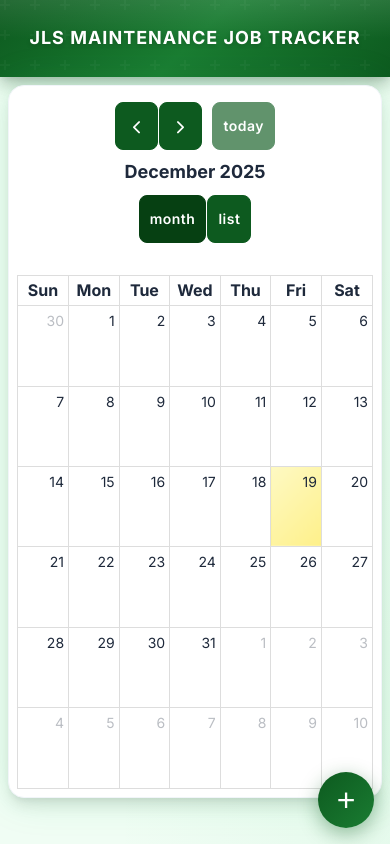
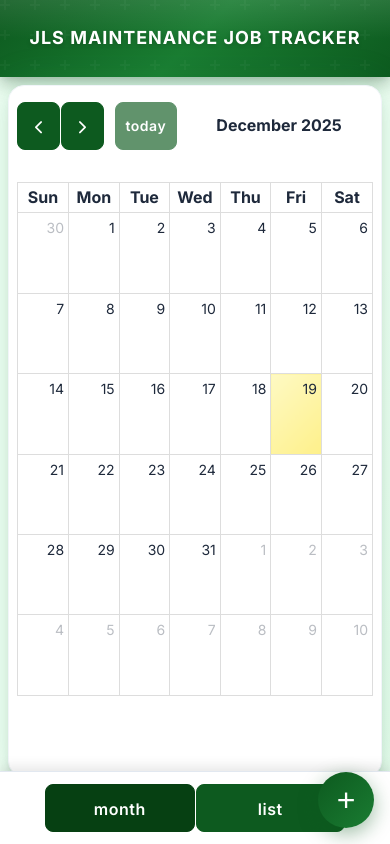
Before and after one commit to koolBEANS829/jls-lawn-tracker, a plain HTML site: page index.html in a window 390 px wide. Drawn offline with Linux system fonts and the light colour scheme; no server answers.

Commit message:
Mobile: Move view toggle to bottom tab bar
- Navigation controls (< > today) stay in header with title
- Month/List buttons fixed to bottom like a tab bar
- Added safe-area padding for iPhone notch
- Added bottom padding to calendar for tab bar

```diff
--- a/style.css
+++ b/style.css
@@ -1060,21 +1060,64 @@ button[disabled] {
         padding: 0.5rem;
     }
 
-    /* FullCalendar Header - Stack on mobile */
+    /* FullCalendar Header - Reorganized for mobile */
     .fc .fc-toolbar {
-        flex-direction: column;
+        flex-wrap: wrap;
         gap: 8px;
         padding: 8px 0;
+        position: relative;
     }
 
-    .fc .fc-toolbar-chunk {
+    /* Navigation chunk (< > today) - inline with title */
+    .fc .fc-toolbar-chunk:first-child {
+        order: 1;
+        display: flex;
+        justify-content: flex-start;
+        flex: 0 0 auto;
+    }
+
+    /* Title chunk (December 2025) - middle */
+    .fc .fc-toolbar-chunk:nth-child(2) {
+        order: 2;
+        flex: 1;
         display: flex;
         justify-content: center;
+        align-items: center;
+    }
+
+    /* View buttons chunk (month/list) - fixed to bottom */
+    .fc .fc-toolbar-chunk:last-child {
+        order: 3;
+        position: fixed;
+        bottom: 0;
+        left: 0;
+        right: 0;
+        display: flex;
+        justify-content: center;
+        gap: 0;
+        padding: 12px 16px;
+        padding-bottom: calc(12px + env(safe-area-inset-bottom, 0px));
+        background: var(--color-surface);
+        border-top: 1px solid var(--color-border);
+        box-shadow: 0 -4px 12px rgba(0, 0, 0, 0.1);
+        z-index: 100;
+    }
+
+    .fc .fc-toolbar-chunk:last-child .fc-button-group {
+        display: flex;
         width: 100%;
+        max-width: 300px;
+    }
+
+    .fc .fc-toolbar-chunk:last-child .fc-button {
+        flex: 1;
+        padding: 12px 16px !important;
+        font-size: var(--font-size-base) !important;
+        font-weight: 600;
     }
 
     .fc .fc-toolbar-title {
-        font-size: var(--font-size-lg) !important;
+        font-size: var(--font-size-base) !important;
         text-align: center;
     }
 
@@ -1086,6 +1129,11 @@ button[disabled] {
     .fc .fc-button-group {
         display: flex;
         gap: 2px;
+    }
+
+    /* Add bottom padding to calendar to account for fixed bottom bar */
+    #calendar {
+        padding-bottom: 80px !important;
     }
 
     /* Calendar cells - more compact */
```
